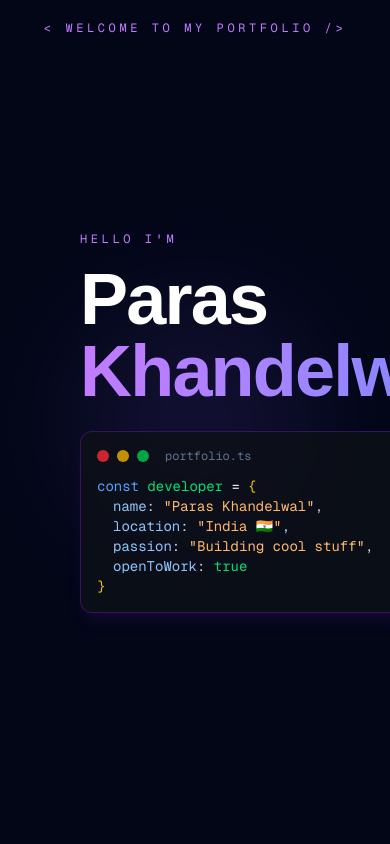
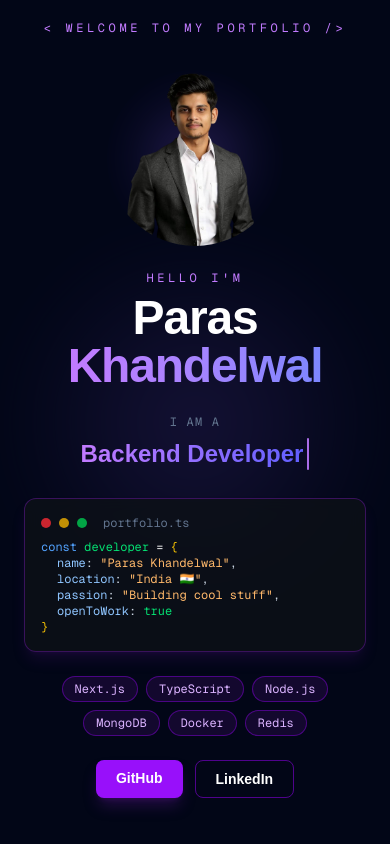
Before and after one commit to ParasKhandelwal1616/Paras-Portfolio-, a Next.js app in the folder portfolio/: page /landing in a window 390 px wide. Built offline with nearby package versions, Linux system fonts and the light colour scheme.

Commit message:
main section mobile view

```diff
--- a/portfolio/src/app/landing/page.tsx
+++ b/portfolio/src/app/landing/page.tsx
@@ -19,7 +19,7 @@ const titles = [
 export default function Landing() {
   const [titleIndex, setTitleIndex] = useState(0);
   const [displayedText, setDisplayedText] = useState("");
-  const [phase, setPhase] = useState<"typing" | "pausing" | "erasing" | "waiting">("typing");
+  const [phase, setPhase] = useState<"typing" | "erasing">("typing");
 
   useEffect(() => {
     const current = titles[titleIndex];
@@ -31,7 +31,6 @@ export default function Landing() {
         }, 65);
         return () => clearTimeout(t);
       } else {
-        // fully typed — pause before erasing
         const t = setTimeout(() => setPhase("erasing"), 1800);
         return () => clearTimeout(t);
       }
@@ -44,7 +43,6 @@ export default function Landing() {
         }, 35);
         return () => clearTimeout(t);
       } else {
-        // fully erased — wait then move to next
         const t = setTimeout(() => {
           setTitleIndex((i) => (i + 1) % titles.length);
           setPhase("typing");
@@ -56,20 +54,21 @@ export default function Landing() {
 
   return (
     <main className="relative flex min-h-screen w-full items-center justify-center bg-[#020617] overflow-hidden text-white">
-      <p className="text-xs absolute top-5 uppercase tracking-[0.3em] text-purple-400 font-mono">
-            &lt; Welcome to my portfolio /&gt;
-          </p>
-      {/* 🔥 Purple Glow Background — SMALLER */}
+
+      <p className="text-xs absolute top-5 uppercase tracking-[0.3em] text-purple-400 font-mono z-20">
+        &lt; Welcome to my portfolio /&gt;
+      </p>
+
+      {/* 🔥 Purple Glow Background */}
       <div className="absolute inset-0
         bg-[radial-gradient(circle_at_center,_#8b5cf6_0%,_transparent_40%)]
         opacity-15 blur-2xl">
       </div>
 
+      {/* ── DESKTOP (md+): your original layout, completely untouched ── */}
+      <div className="relative z-10 hidden md:flex w-full max-w-8xl items-center justify-between px-20">
 
-      {/* 🔹 Content */}
-      <div className="relative z-10 flex w-full max-w-8xl items-center justify-between px-20">
-
-        {/* LEFT — Name + Code Block */}
+        {/* LEFT */}
         <motion.div
           initial={{ x: -100, opacity: 0 }}
           animate={{ x: 0, opacity: 1 }}
@@ -79,14 +78,12 @@ export default function Landing() {
           <p className="text-xs uppercase tracking-[0.3em] text-purple-400 font-mono">
             Hello I&apos;m
           </p>
-
           <h1 className="text-7xl font-black leading-none tracking-tight">
             <span className="block text-white">Paras</span>
             <span className="block bg-gradient-to-r from-purple-400 via-violet-400 to-indigo-400 bg-clip-text text-transparent">
               Khandelwal
             </span>
           </h1>
-
           <motion.div
             initial={{ opacity: 0, y: 20 }}
             animate={{ opacity: 1, y: 0 }}
@@ -141,7 +138,7 @@ export default function Landing() {
           </div>
         </div>
 
-        {/* RIGHT — Full content + Typewriter */}
+        {/* RIGHT */}
         <motion.div
           initial={{ x: 100, opacity: 0 }}
           animate={{ x: 0, opacity: 1 }}
@@ -151,8 +148,6 @@ export default function Landing() {
           <p className="text-sm uppercase tracking-widest text-purple-400 font-mono">
             Open Source Enthusiast
           </p>
-
-          {/* Typewriter */}
           <div className="flex flex-col items-end gap-1">
             <span className="text-xs text-slate-500 font-mono uppercase tracking-widest">
               I am a
@@ -168,8 +163,6 @@ export default function Landing() {
               />
             </h1>
           </div>
-
-          {/* Tech stack pills */}
           <motion.div
             initial={{ opacity: 0 }}
             animate={{ opacity: 1 }}
@@ -188,34 +181,135 @@ export default function Landing() {
               </motion.span>
             ))}
           </motion.div>
-
-          {/* CTA Buttons */}
           <motion.div
             initial={{ opacity: 0, y: 10 }}
             animate={{ opacity: 1, y: 0 }}
             transition={{ delay: 1.8 }}
             className="flex gap-3 mt-1"
           >
-            <a
-              href="https://github.com/ParasKhandelwal1616"
-              target="_blank"
-              rel="noopener noreferrer"
-              className="px-5 py-2 rounded-lg bg-purple-600 hover:bg-purple-500 transition-colors text-sm font-semibold shadow-lg shadow-purple-900/40"
-            >
+            <a href="https://github.com/ParasKhandelwal1616" target="_blank" rel="noopener noreferrer"
+              className="px-5 py-2 rounded-lg bg-purple-600 hover:bg-purple-500 transition-colors text-sm font-semibold shadow-lg shadow-purple-900/40">
               GitHub
             </a>
-            <a
-              href="https://www.linkedin.com/in/paras-khandelwal/"
-              target="_blank"
-              rel="noopener noreferrer"
-              className="px-5 py-2 rounded-lg border border-purple-700/60 hover:border-purple-500 hover:bg-purple-900/30 transition-colors text-sm font-semibold"
-            >
+            <a href="https://www.linkedin.com/in/paras-khandelwal/" target="_blank" rel="noopener noreferrer"
+              className="px-5 py-2 rounded-lg border border-purple-700/60 hover:border-purple-500 hover:bg-purple-900/30 transition-colors text-sm font-semibold">
               LinkedIn
             </a>
           </motion.div>
         </motion.div>
+      </div>
 
+      {/* ── MOBILE (<md): stacked layout ── */}
+      <div className="relative z-10 flex md:hidden w-full flex-col items-center gap-6 px-6 pt-16 pb-10">
+
+        {/* Photo — circle, no border */}
+        <motion.div
+          initial={{ opacity: 0, scale: 0.9 }}
+          animate={{ opacity: 1, scale: 1 }}
+          transition={{ duration: 0.7 }}
+          className="relative w-44 h-44 rounded-full overflow-hidden flex-shrink-0"
+        >
+          <Image
+            src="/my_photo.png"
+            alt="My Photo"
+            fill
+            className="object-cover object-top"
+            loading="lazy"
+          />
+          <div className="absolute inset-0 -z-10 bg-[radial-gradient(circle,_#8b5cf6,_transparent_60%)] blur-xl opacity-30" />
+        </motion.div>
+
+        {/* Name */}
+        <motion.div
+          initial={{ opacity: 0, y: 20 }}
+          animate={{ opacity: 1, y: 0 }}
+          transition={{ delay: 0.3 }}
+          className="text-center"
+        >
+          <p className="text-xs uppercase tracking-[0.3em] text-purple-400 font-mono mb-2">
+            Hello I&apos;m
+          </p>
+          <h1 className="text-5xl font-black leading-none tracking-tight">
+            <span className="block text-white">Paras</span>
+            <span className="block bg-gradient-to-r from-purple-400 via-violet-400 to-indigo-400 bg-clip-text text-transparent">
+              Khandelwal
+            </span>
+          </h1>
+        </motion.div>
+
+        {/* Typewriter */}
+        <motion.div
+          initial={{ opacity: 0 }}
+          animate={{ opacity: 1 }}
+          transition={{ delay: 0.5 }}
+          className="text-center flex flex-col items-center gap-1"
+        >
+          <span className="text-xs text-slate-500 font-mono uppercase tracking-widest">I am a</span>
+          <h2 className="text-2xl font-bold min-h-[2.5rem] flex items-center justify-center">
+            <span className="bg-gradient-to-r from-purple-400 to-indigo-500 bg-clip-text text-transparent">
+              {displayedText}
+            </span>
+            <motion.span
+              animate={{ opacity: [1, 0, 1] }}
+              transition={{ repeat: Infinity, duration: 0.8 }}
+              className="ml-1 inline-block w-[2px] h-[2rem] bg-purple-400 rounded-full align-middle"
+            />
+          </h2>
+        </motion.div>
+
+        {/* Code block */}
+        <motion.div
+          initial={{ opacity: 0, y: 20 }}
+          animate={{ opacity: 1, y: 0 }}
+          transition={{ delay: 0.6 }}
+          className="w-full rounded-xl border border-purple-900/60 bg-[#0d1117]/80 backdrop-blur-sm p-4 font-mono text-xs shadow-lg shadow-purple-900/20"
+        >
+          <div className="flex items-center gap-2 mb-2">
+            <span className="w-2.5 h-2.5 rounded-full bg-red-500/80" />
+            <span className="w-2.5 h-2.5 rounded-full bg-yellow-500/80" />
+            <span className="w-2.5 h-2.5 rounded-full bg-green-500/80" />
+            <span className="ml-2 text-slate-500 text-xs">portfolio.ts</span>
+          </div>
+          <p><span className="text-blue-400">const</span> <span className="text-green-400">developer</span> <span className="text-white">=</span> <span className="text-yellow-400">&#123;</span></p>
+          <p className="pl-4 text-slate-300"><span className="text-blue-300">name</span>: <span className="text-orange-300">&quot;Paras Khandelwal&quot;</span>,</p>
+          <p className="pl-4 text-slate-300"><span className="text-blue-300">location</span>: <span className="text-orange-300">&quot;India 🇮🇳&quot;</span>,</p>
+          <p className="pl-4 text-slate-300"><span className="text-blue-300">passion</span>: <span className="text-orange-300">&quot;Building cool stuff&quot;</span>,</p>
+          <p className="pl-4 text-slate-300"><span className="text-blue-300">openToWork</span>: <span className="text-green-400">true</span></p>
+          <p className="text-yellow-400">&#125;</p>
+        </motion.div>
+
+        {/* Tech pills */}
+        <motion.div
+          initial={{ opacity: 0 }}
+          animate={{ opacity: 1 }}
+          transition={{ delay: 0.9 }}
+          className="flex flex-wrap justify-center gap-2"
+        >
+          {["Next.js", "TypeScript", "Node.js", "MongoDB", "Docker", "Redis"].map((tech) => (
+            <span key={tech} className="px-3 py-1 rounded-full border border-purple-700/50 bg-purple-900/20 text-purple-300 text-xs font-mono">
+              {tech}
+            </span>
+          ))}
+        </motion.div>
+
+        {/* Buttons */}
+        <motion.div
+          initial={{ opacity: 0, y: 10 }}
+          animate={{ opacity: 1, y: 0 }}
+          transition={{ delay: 1.1 }}
+          className="flex gap-3"
+        >
+          <a href="https://github.com/ParasKhandelwal1616" target="_blank" rel="noopener noreferrer"
+            className="px-5 py-2 rounded-lg bg-purple-600 hover:bg-purple-500 transition-colors text-sm font-semibold shadow-lg shadow-purple-900/40">
+            GitHub
+          </a>
+          <a href="https://www.linkedin.com/in/paras-khandelwal/" target="_blank" rel="noopener noreferrer"
+            className="px-5 py-2 rounded-lg border border-purple-700/60 hover:border-purple-500 hover:bg-purple-900/30 transition-colors text-sm font-semibold">
+            LinkedIn
+          </a>
+        </motion.div>
       </div>
+
     </main>
   );
 }
```
